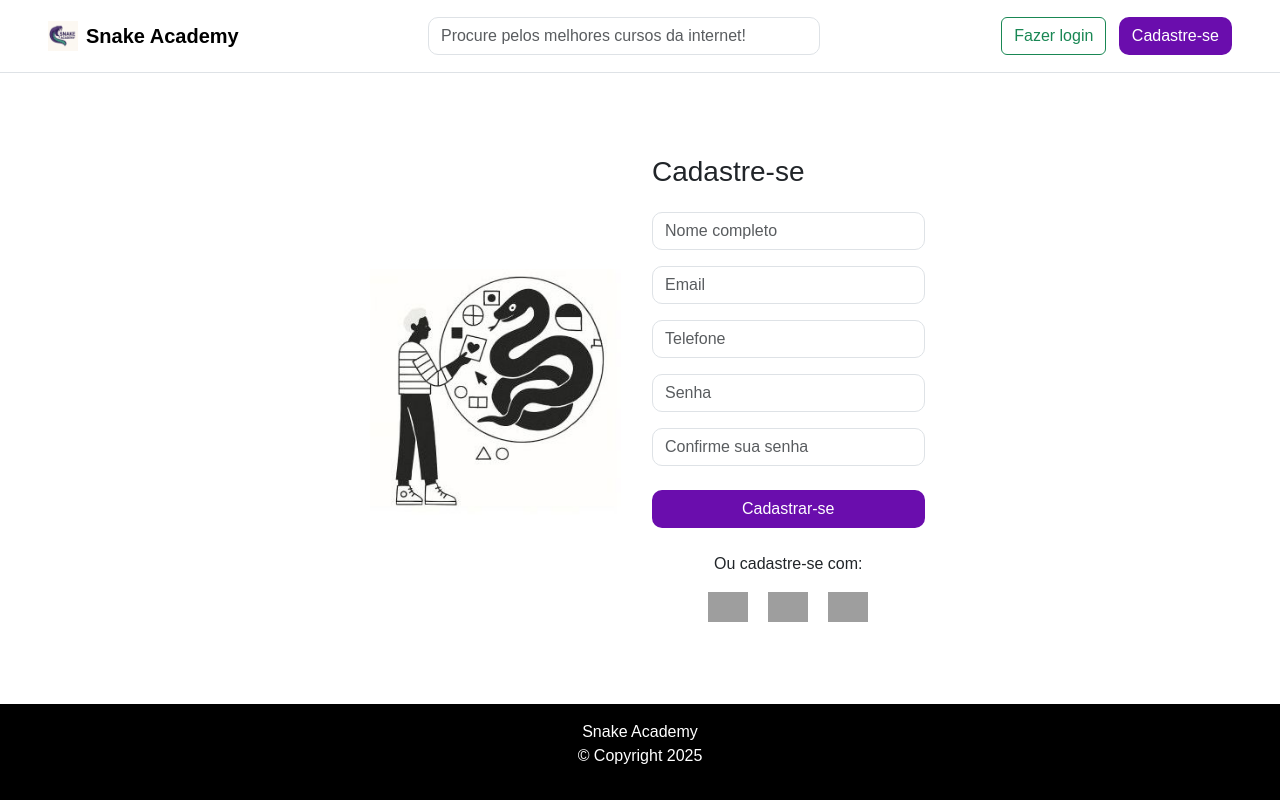
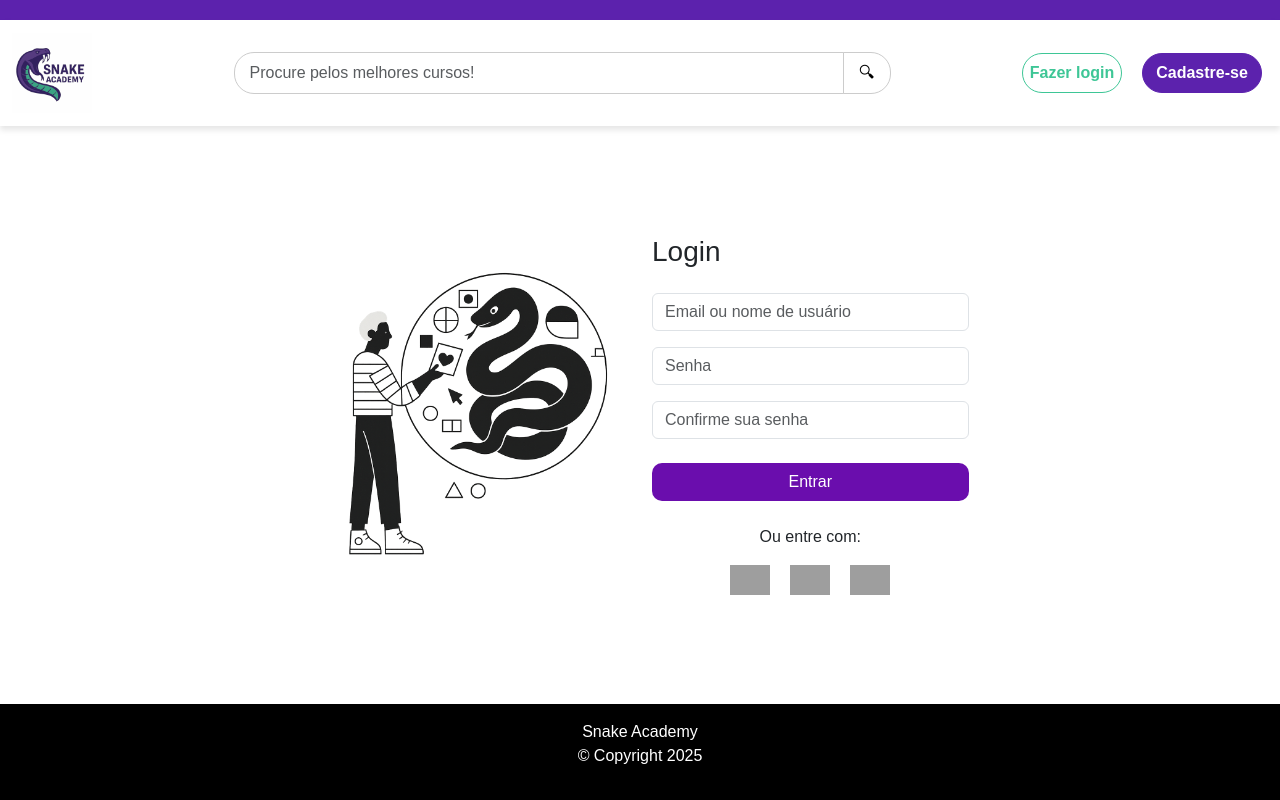
Before and after one commit to lorenzoBarbosa/Snake-Academy, a FastAPI app: template templates/login.html in a window 1280 px wide. Run offline with FastAPI, Linux system fonts and the light colour scheme; the template is opened without the code that fills it, so the values that code supplies are empty; grey boxes are pictures that could not be loaded.

Commit message:
desenvolvimento templates

```diff
--- a/static/css/home.css
+++ b/static/css/gerais.css
@@ -14,17 +14,19 @@ body {
 }
 
 .barra-pesquisa {
-    border: 1px solid #ccc;
-    border-radius: 20px 0 0 20px;
-    padding: 8px 15px;
-    height: 40px;
+    border: 1px solid #ccc !important;
+    border-radius: 20px 0 0 20px !important;
+    padding: 8px 15px !important;
+    height: auto !important;
+    font-size: 1rem !important;
+    line-height: 1.5 !important;
 }
 
 .btn-lupa {
     border: 1px solid #ccc;
     background-color: #FFFFFF;
     border-radius: 0 20px 20px 0;
-    height: 40px;
+    height: auto;
     display: flex;
     align-items: center;
     justify-content: center;
@@ -35,6 +37,7 @@ body {
 
 .btn-lupa:hover {
     background-color: #f0f0f0;
+    border: 1px solid #ccc;
 }
 
 .botao-login {
@@ -102,6 +105,10 @@ body {
     font-weight: bold;
 }
 
+.form-control {
+    border-radius: 10px;
+}
+
 .rodape {
     background-color: #19171A;
     color: #FFFFFF;
--- a/templates/login.html
+++ b/templates/login.html
@@ -5,6 +5,7 @@
     <meta charset="UTF-8">
     <meta name="viewport" content="width=device-width, initial-scale=1.0">
     <title>Snake Academy</title>
+    <link rel="stylesheet" href="/static/css/gerais.css">
     <link href="https://cdn.jsdelivr.net/npm/bootstrap@5.3.5/dist/css/bootstrap.min.css" rel="stylesheet">
     <link rel="stylesheet" href="https://cdn.jsdelivr.net/npm/bootstrap-icons@1.11.3/font/bootstrap-icons.min.css">
     <style>
@@ -29,9 +30,12 @@
             max-width: 400px;
         }
 
-        .form-control {
-            border-radius: 10px;
+        .topo {
+            background-color: #5C22AD;
+            height: 20px;
+            width: 100%;
         }
+
 
         .btn-purple {
             background-color: #6a0dad;
@@ -56,8 +60,23 @@
             cursor: pointer;
         }
 
+
         .navbar-brand {
             font-weight: bold;
+        }
+
+        .login {
+            background-color: #FFFFFF;
+            color: #3EC696;
+            border-radius: 20px;
+            border: 1px solid #3EC696;
+            font-weight: bold;
+            width: 100px;
+            height: 40px;
+            display: flex;
+            align-items: center;
+            justify-content: center;
+            transition: background-color 0.3s, color 0.3s;
         }
 
         .search-bar {
@@ -68,21 +87,37 @@
 </head>
 
 <body>
+    <div class="topo"></div>
+    <!-- Navbar -->
+    <nav class="navbar navbar-expand-lg bg-navbar-branco">
+        <div class="container-fluid d-flex align-items-center justify-content-between">
 
-    <!-- Navbar -->
-    <nav class="navbar navbar-expand-lg bg-white border-bottom py-3">
-        <div class="container-fluid px-5">
-            <a class="navbar-brand d-flex align-items-center" href="#">
-                <img src="img/1000234128.jpg" alt="Logo" width="30" class="me-2">
-                Snake Academy
+            <a class="navbar-brand" href="/templates/home.html">
+                <img src="/static/img/logo-snake.png" alt="snake" style="height: 80px;">
             </a>
-            <form class="d-flex mx-auto search-bar" role="search">
-                <input class="form-control me-2" type="search" placeholder="Procure pelos melhores cursos da internet!" aria-label="Search">
+
+            <form class="d-flex flex-grow-1 justify-content-center mx-3" role="search">
+                <div class="input-group w-75">
+                    <input class="form-control barra-pesquisa" type="search"
+                        placeholder="Procure pelos melhores cursos!" aria-label="Search">
+                    <button class="btn-lupa" type="submit">
+                        🔍︎
+                    </button>
+                </div>
             </form>
-            <div>
-                <a href="#" class="btn btn-outline-success me-2">Fazer login</a>
-                <a href="#" class="btn btn-purple">Cadastre-se</a>
+            <div class="d-flex align-items-center">
+                <form action="login.html" class="me-2">
+                    <button class="botao-login">
+                        <div class="login">Fazer login</div>
+                    </button>
+                </form>
+                <form action="cadastro.html">
+                    <button class="botao-login">
+                        <div class="cadastro">Cadastre-se</div>
+                    </button>
+                </form>
             </div>
+
         </div>
     </nav>
 
@@ -91,21 +126,15 @@
         <div class="row align-items-center">
             <!-- Illustration -->
             <div class="col-md-6 text-center illustration mb-4 mb-md-0">
-                <img src="img/1000243003.jpg" alt="Ilustração Snake">
+                <img src="/static/img/ilustracao_snake.png" alt="Ilustração Snake">
             </div>
 
             <!-- Formulário -->
             <div class="col-md-6">
-                <h3 class="mb-4">Cadastre-se</h3>
+                <h3 class="mb-4">Login</h3>
                 <form>
                     <div class="mb-3">
-                        <input type="text" class="form-control" placeholder="Nome completo">
-                    </div>
-                    <div class="mb-3">
-                        <input type="email" class="form-control" placeholder="Email">
-                    </div>
-                    <div class="mb-3">
-                        <input type="tel" class="form-control" placeholder="Telefone">
+                        <input type="email" class="form-control" placeholder="Email ou nome de usuário">
                     </div>
                     <div class="mb-3">
                         <input type="password" class="form-control" placeholder="Senha">
@@ -113,10 +142,10 @@
                     <div class="mb-4">
                         <input type="password" class="form-control" placeholder="Confirme sua senha">
                     </div>
-                    <button type="submit" class="btn btn-purple w-100">Cadastrar-se</button>
+                    <button type="submit" class="btn btn-purple w-100">Entrar</button>
                 </form>
                 <div class="text-center mt-4">
-                    <p>Ou cadastre-se com:</p>
+                    <p>Ou entre com:</p>
                     <div class="social-icons d-flex justify-content-center">
                         <img src="https://cdn-icons-png.flaticon.com/512/733/733547.png" alt="Facebook">
                         <img src="https://cdn-icons-png.flaticon.com/512/300/300221.png" alt="Google">
```
Also changed, not shown: templates/cadastro.html (+55 -12 lines), templates/home.html (+94 -195 lines), README.md, static/img/1000234128.jpg (deleted), static/img/1000243003.jpg (deleted), static/img/ilustracao_snake.png (added).
